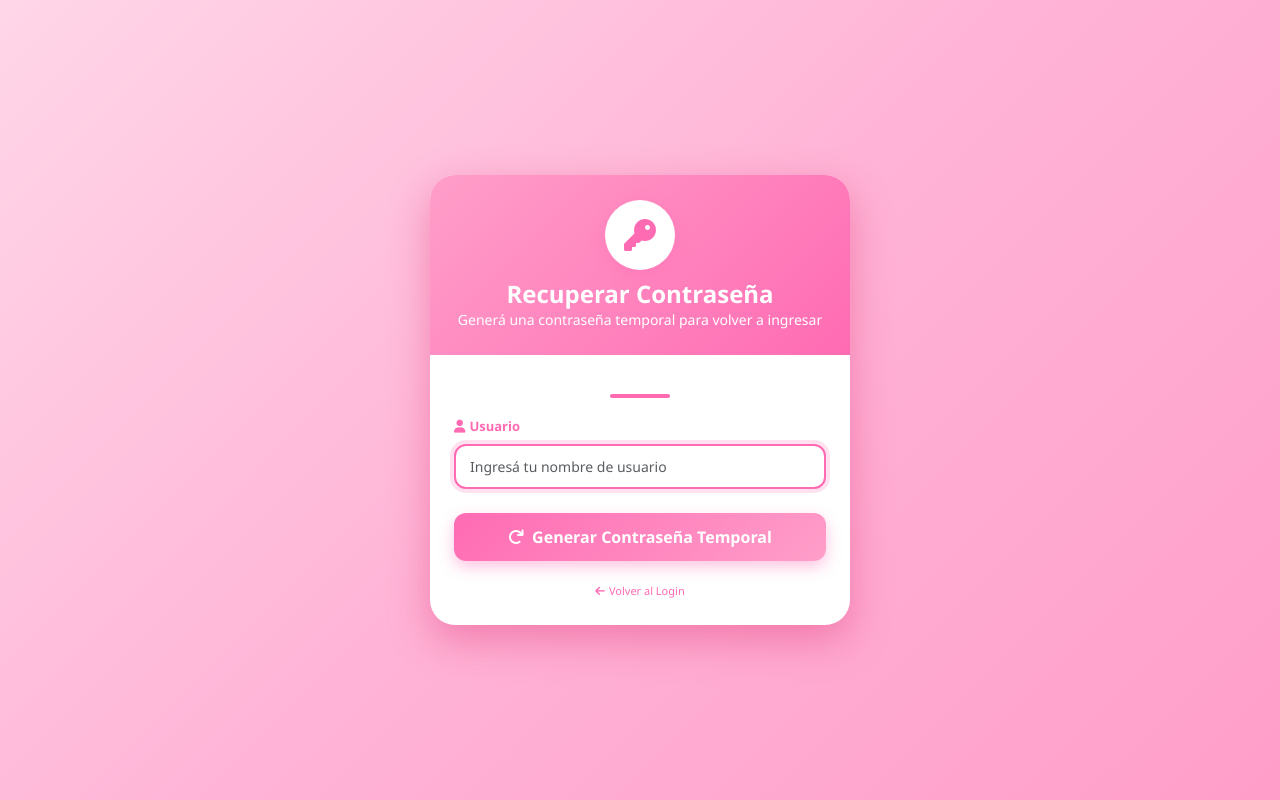
After one commit to angielorenagiraldogarces5-lab/Variedades-angie, a Flask app: page /recuperar-contrasena in a window 1280 px wide. The commit adds this page. Run offline with Flask 3, Linux system fonts and the light colour scheme; some libraries are stand-ins or nearby versions.

Commit message:
Fix login: reset admin password, clean blockouts, add forgot password recovery

```diff
--- a/data/usuarios.json
+++ b/data/usuarios.json
@@ -1,6 +1,6 @@
 {
     "admin": {
-        "password": "scrypt:32768:8:1$9qeRbhscepX49yOB$f72efbe3a89cb0948e593ff48b21a3bb0d73a15af6527f70a66885f97d2898cba0a16d5fb3a8ce6ea0296bda40ad2cc72492aa10a8362d2623a0e7628df01091",
+        "password": "scrypt:32768:8:1$dYJFpPrPKpAdG8PL$8491b157fdb44db77e1b72220c84e125f46f73d3ff4b7f845185a9b72c348294aa03f34988370e0d96109d1d43cb695a2155a99ce58656c86bb6d36a881f7269",
         "nombre": "LIYANI",
         "rol": "Dueño",
         "comision": 0.0
--- a/routes/seguridad.py
+++ b/routes/seguridad.py
@@ -1,3 +1,6 @@
+import secrets
+import string
+
 from flask import Blueprint, flash, redirect, render_template, request, session, url_for
 
 from routes import security_store, usuarios_store
@@ -45,6 +48,45 @@ def cambiar_contrasena():
     )
 
 
+@bp.route("/recuperar-contrasena", methods=["GET", "POST"])
+def recuperar_contrasena():
+    temp_password = None
+    username_recuperado = None
+    error_recuperacion = None
+
+    if request.method == "POST":
+        username = (request.form.get("username") or "").strip()
+        if not username:
+            error_recuperacion = "Ingresá un nombre de usuario."
+        else:
+            usuarios = usuarios_store.load_usuarios()
+            if username not in usuarios:
+                error_recuperacion = f"El usuario '{username}' no existe."
+            else:
+                alphabet = string.ascii_letters + string.digits
+                temp_password = "".join(secrets.choice(alphabet) for _ in range(10))
+                temp_password = "Temp" + temp_password
+                ok, msg = usuarios_store.actualizar_usuario(username, password=temp_password)
+                if ok:
+                    security_store.limpiar_intentos(username)
+                    username_recuperado = username
+                    security_store.registrar_evento(
+                        "recuperacion_password",
+                        username,
+                        "Contraseña reseteada desde recuperación",
+                        request.remote_addr or "",
+                    )
+                else:
+                    error_recuperacion = msg
+
+    return render_template(
+        "recuperar_contrasena.html",
+        temp_password=temp_password,
+        username_recuperado=username_recuperado,
+        error_recuperacion=error_recuperacion,
+    )
+
+
 @bp.route("/bloqueos")
 def bloqueos():
     if not _es_admin():
--- a/templates/login.html
+++ b/templates/login.html
@@ -123,6 +123,11 @@
                     <i class="fas fa-heart me-2"></i>Ingresar al Sistema
                 </button>
             </form>
+            <div class="text-center mt-3">
+                <a href="{{ url_for('seguridad.recuperar_contrasena') }}" class="hint" style="color:#ff6bb3; text-decoration:none;">
+                    <i class="fas fa-key me-1"></i>¿Olvidaste tu contraseña?
+                </a>
+            </div>
         </div>
     </div>
 </body>
--- /dev/null
+++ b/templates/recuperar_contrasena.html
@@ -0,0 +1,127 @@
+<!DOCTYPE html>
+<html lang="es">
+<head>
+    <meta charset="UTF-8">
+    <meta name="viewport" content="width=device-width, initial-scale=1.0">
+    <title>Recuperar Contraseña - Variedades Angie</title>
+    <link href="https://cdn.jsdelivr.net/npm/bootstrap@5.3.0/dist/css/bootstrap.min.css" rel="stylesheet">
+    <link href="https://cdnjs.cloudflare.com/ajax/libs/font-awesome/6.0.0/css/all.min.css" rel="stylesheet">
+    <style>
+        body {
+            background: linear-gradient(135deg, #ffd6e8 0%, #ffb3d6 50%, #ff9ec9 100%);
+            font-family: 'Segoe UI', Tahoma, sans-serif;
+            min-height: 100vh;
+            display: flex;
+            align-items: center;
+            justify-content: center;
+            margin: 0;
+            padding: 20px;
+        }
+        .card-main {
+            width: 420px;
+            background: #ffffff;
+            border-radius: 25px;
+            box-shadow: 0 15px 40px rgba(216, 27, 96, 0.35);
+            overflow: hidden;
+        }
+        .card-header-pink {
+            background: linear-gradient(135deg, #ff9ec9, #ff6bb3);
+            padding: 25px 20px;
+            text-align: center;
+            color: #fff;
+        }
+        .icon-circle {
+            width: 70px; height: 70px;
+            border-radius: 50%;
+            background: #fff;
+            display: flex; align-items: center; justify-content: center;
+            margin: 0 auto 10px;
+            font-size: 32px;
+            box-shadow: 0 5px 15px rgba(255, 107, 179, 0.4);
+        }
+        .card-header-pink h4 { font-weight: 800; }
+        .pink-divider { width: 60px; height: 4px; background: #ff6bb3; border-radius: 10px; margin: 15px auto; }
+        .form-control { border: 2px solid #ffd6e8; border-radius: 12px; color: #555; padding: 10px 14px; }
+        .form-control:focus { border-color: #ff6bb3; box-shadow: 0 0 0 4px rgba(255, 107, 179, 0.2); }
+        .form-label { color: #ff6bb3; font-weight: 700; font-size: 13px; }
+        .btn-pink {
+            background: linear-gradient(135deg, #ff6bb3, #ff9ec9);
+            border: none; color: #fff; font-weight: 700;
+            border-radius: 12px; padding: 12px;
+            box-shadow: 0 6px 15px rgba(255, 107, 179, 0.4);
+            transition: transform 0.2s, box-shadow 0.2s;
+        }
+        .btn-pink:hover { transform: translateY(-2px); box-shadow: 0 10px 20px rgba(255, 107, 179, 0.5); color: #fff; }
+        .temp-box {
+            background: #fff3e0;
+            border: 2px dashed #ff9800;
+            border-radius: 12px;
+            padding: 20px;
+            text-align: center;
+        }
+        .temp-box .password-display {
+            font-size: 22px;
+            font-weight: 800;
+            color: #d81b60;
+            letter-spacing: 2px;
+            word-break: break-all;
+            margin: 10px 0;
+            font-family: 'Courier New', monospace;
+        }
+        .hint { font-size: 11px; color: #d9a5c0; }
+        .hint b { color: #ff6bb3; }
+    </style>
+</head>
+<body>
+    <div class="card-main">
+        <div class="card-header-pink">
+            <div class="icon-circle"><i class="fas fa-key" style="color:#ff6bb3;"></i></div>
+            <h4 class="mb-0">Recuperar Contraseña</h4>
+            <p class="small mb-0">Generá una contraseña temporal para volver a ingresar</p>
+        </div>
+        <div class="p-4">
+            <div class="pink-divider"></div>
+
+            {% if temp_password %}
+            <div class="temp-box mb-3">
+                <i class="fas fa-check-circle fa-2x text-success mb-2"></i>
+                <p class="mb-1" style="color:#555; font-size:14px;">Contraseña temporal generada para <b>{{ username_recuperado }}</b>:</p>
+                <div class="password-display">{{ temp_password }}</div>
+                <p class="hint mb-0">
+                    <i class="fas fa-info-circle me-1"></i>
+                    Copiala y usala para iniciar sesión. <b>Serás obligado a cambiarla al entrar.</b>
+                </p>
+            </div>
+            <a href="{{ url_for('login.login') }}" class="btn btn-pink w-100">
+                <i class="fas fa-arrow-left me-2"></i>Volver al Login
+            </a>
+
+            {% else %}
+                {% if error_recuperacion %}
+                <div class="alert alert-danger py-2 small mb-3" style="background:#ffe3ef; border:1px solid #ff9ec9; color:#d81b60; border-radius:12px;">
+                    <i class="fas fa-exclamation-circle me-1"></i>{{ error_recuperacion }}
+                </div>
+                {% endif %}
+
+                <form method="POST">
+                    <input type="hidden" name="csrf_token" value="{{ csrf_token() }}">
+                    <div class="mb-3">
+                        <label class="form-label small"><i class="fas fa-user me-1"></i>Usuario</label>
+                        <input type="text" name="username" class="form-control form-control-sm" placeholder="Ingresá tu nombre de usuario" required autofocus>
+                    </div>
+                    <button type="submit" class="btn btn-pink w-100 mt-2">
+                        <i class="fas fa-redo me-2"></i>Generar Contraseña Temporal
+                    </button>
+                </form>
+
+                <div class="text-center mt-3">
+                    <a href="{{ url_for('login.login') }}" class="hint" style="color:#ff6bb3; text-decoration:none;">
+                        <i class="fas fa-arrow-left me-1"></i>Volver al Login
+                    </a>
+                </div>
+            {% endif %}
+
+        </div>
+    </div>
+</body>
+</html>
```
